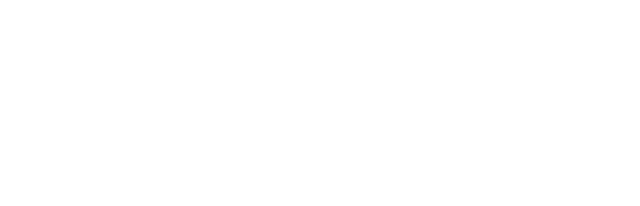
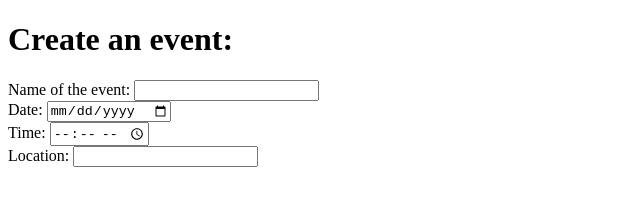
Before and after one commit to dbedggood/HackathonWebApp, a plain HTML site: page index.html in a window 1280 px wide. Shown: the whole page, without its empty margins (0-640 px from the left). Drawn offline with Linux system fonts and the light colour scheme.

Commit message:
Added user input for organisers to create an event

```diff
--- a/index.html
+++ b/index.html
@@ -9,6 +9,15 @@
     <script src="script.js"></script>
 </head>
 <body>
-
+    <h1>Create an event: </h1>
+<form>
+Name of the event: <input type = "text" name="name">
+<br>
+Date: <input type="date" name="date">
+<br>
+Time: <input type="time" name="time">
+<br>
+Location: <input type="text" name="location">
+<br>
 </body>
 </html>
```
